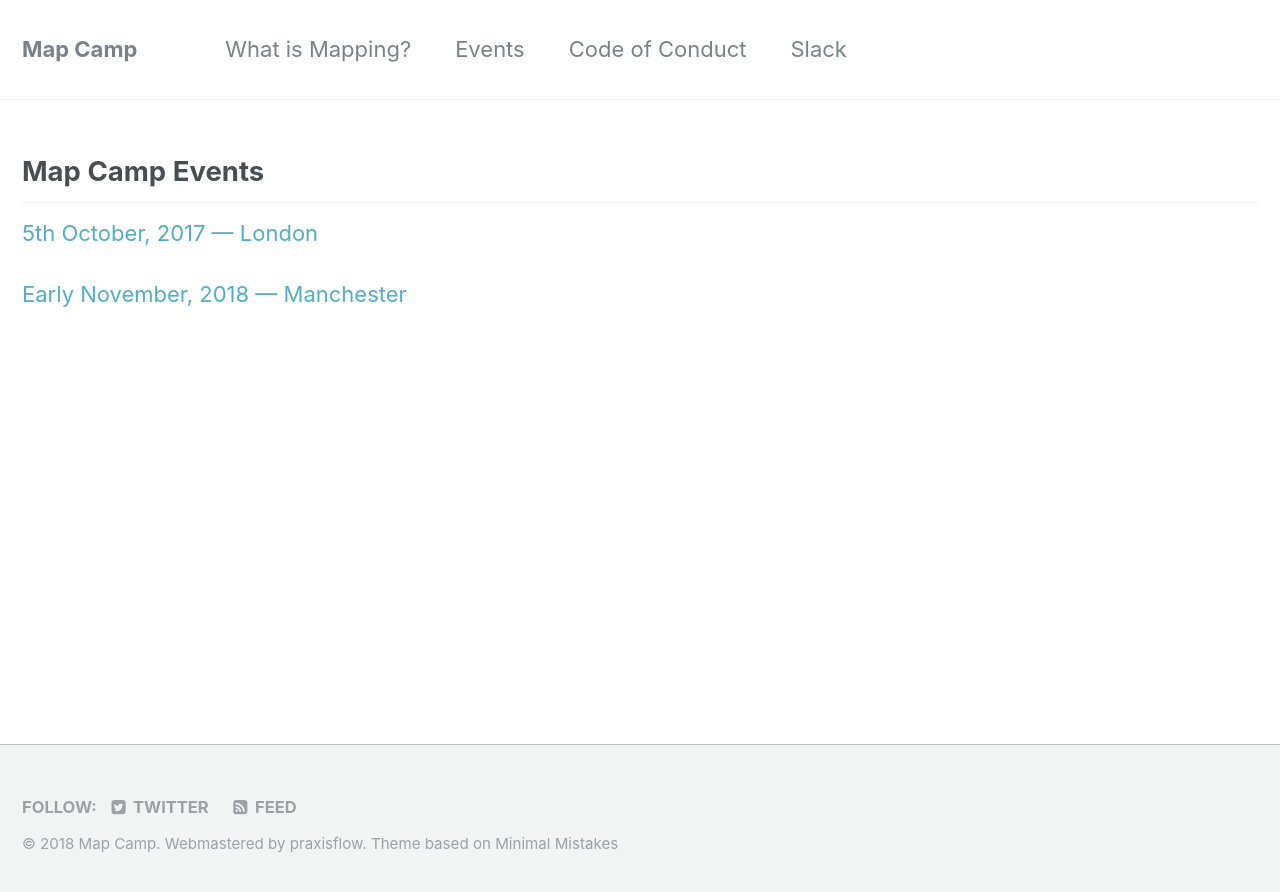
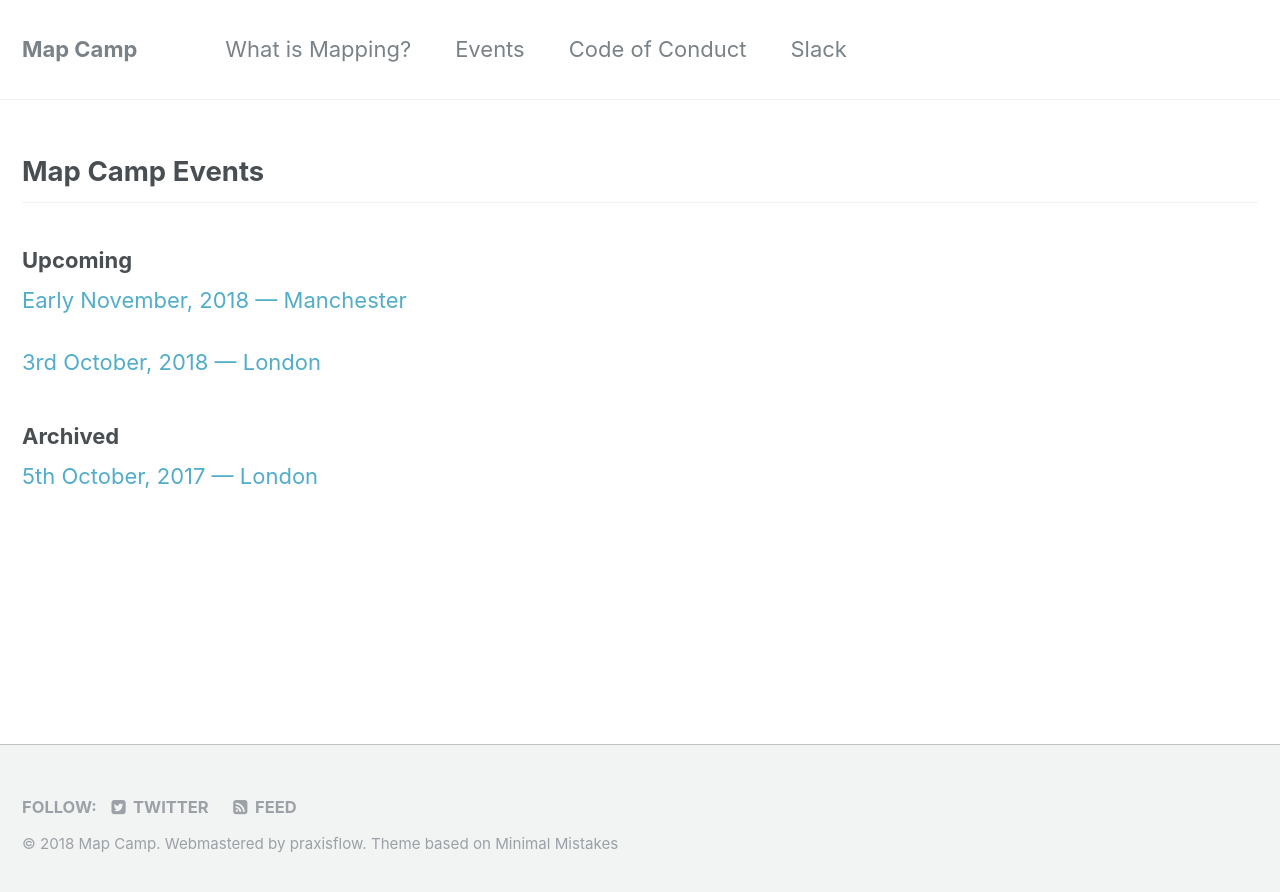
Before and after one commit to mapcampcommittee/mapcampcommittee.github.io, a Jekyll site: the page built from _pages/events.html, in a window 1280 px wide. Shown: the top 892 px of the page. Built offline with Jekyll 4.4.1, drawn with Linux system fonts in a browser that asks for light colours.

Commit message:
Add London event.

```diff
--- a/_pages/events.html
+++ b/_pages/events.html
@@ -6,5 +6,8 @@ classes:
 ---
 
 <h2>Map Camp Events</h2>
+<h3>Upcoming</h3>
+<p><a href="/_pages/2018-10-02_Manchester/">Early November, 2018 — Manchester</a></p>
+<p><a href="/_pages/2018-10-03_London/">3rd October, 2018 — London</a></p>
+<h3>Archived</h3>
 <p><a href="/_pages/2017-10-05_London/">5th October, 2017 — London</a></p>
-<p><a href="/_pages/2018-10-02_Manchester/">Early November, 2018 — Manchester</a></p>
```
Also changed, not shown: _pages/2018-10-03_London.html (added, +18 -0 lines).
